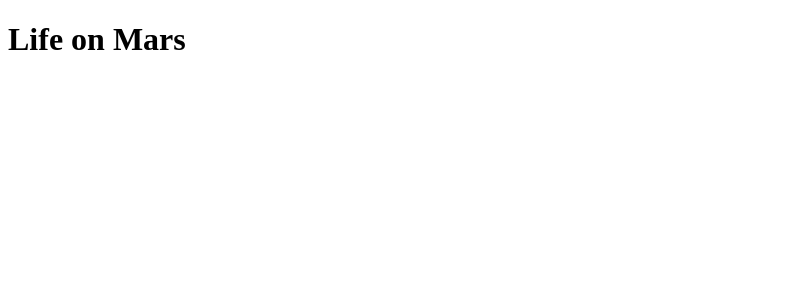
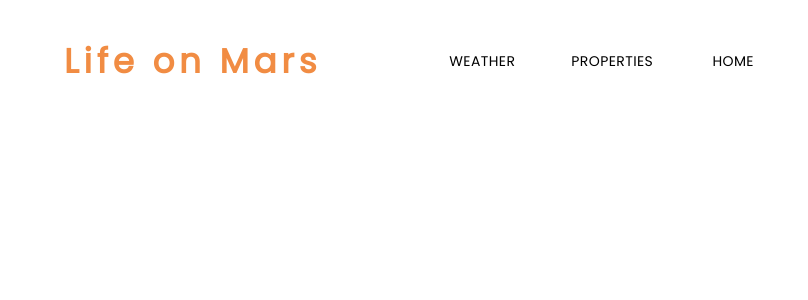
Before and after one commit to mrlandino/life-on-mars, a React (Create React App) app: page / in a window 1280 px wide. Shown: the top 300 px of the page, without its empty margins (0-808 px from the left). Built offline with nearby package versions, Linux system fonts and the light colour scheme.

Commit message:
Complete Navbar layout

```diff
--- a/public/index.html
+++ b/public/index.html
@@ -28,6 +28,7 @@
       rel="stylesheet"
       href="https://fonts.googleapis.com/css?family=Roboto:300,400,500,700&display=swap"
     />
+    <link rel="preconnect" href="https://fonts.googleapis.com"><link rel="preconnect" href="https://fonts.gstatic.com" crossorigin><link href="https://fonts.googleapis.com/css2?family=Poppins&display=swap" rel="stylesheet">
     <title>React App</title>
   </head>
   <body>
--- a/src/App.tsx
+++ b/src/App.tsx
@@ -1,11 +1,13 @@
 import React from 'react';
+import { Typography, createTheme, Container,ThemeProvider, AppBar, CssBaseline, Grid, Toolbar, Link } from '@mui/material';
+import Nav from './Nav';
 
+const App = () => {
 
-function App() {
   return (
-    <div className="App">
-      <h1>Life on Mars</h1>
-    </div>
+    <>
+     <Nav />
+    </>
   );
 }
 
--- /dev/null
+++ b/src/Nav.tsx
@@ -0,0 +1,62 @@
+import React from 'react';
+import { Typography, Container, Box, Button, AppBar, CssBaseline, Grid, Toolbar, Link } from '@mui/material';
+
+const pages = ['Weather', 'Properties', 'Home'];
+
+const Nav = () => {
+
+  const [anchorElNav, setAnchorElNav] = React.useState<null | HTMLElement>(null);
+
+  const handleNavMenu = () => {
+    setAnchorElNav(null);
+  };
+
+  return (
+    <>
+      <CssBaseline/>
+      <AppBar position="static" color='transparent' elevation={0}>
+        <Container maxWidth="xl">
+          <Toolbar disableGutters>
+            <Typography
+              variant="h4"
+              noWrap
+              component="a"
+              href="/"
+              sx={{
+                mr: 15,
+                ml: 5,
+                mt: 5,
+                display: { xs: '4', md: '4' },
+                fontFamily: 'Poppins',
+                fontWeight: 700,
+                letterSpacing: '.3rem',
+                color: '#F18C43',
+                textDecoration: 'none',
+              }}
+            >
+              Life on Mars
+            </Typography>
+            <Box sx={{ flexGrow: 1, display: { xs: '4', md: '4', lg: '8' } }}>
+              {pages.map((page) => (
+                <Button
+                  key={page}
+                  onClick={handleNavMenu}
+                  sx={{
+                    mt: 5,
+                    mr: 5,
+                    color: 'black',
+                    display: {xs:'block', sm: 'inline'},
+                    fontFamily:'Poppins'}}
+                >
+                  {page}
+                </Button>
+              ))}
+            </Box>
+          </Toolbar>
+        </Container>
+      </AppBar>
+    </>
+  );
+}
+
+export default Nav;
```
